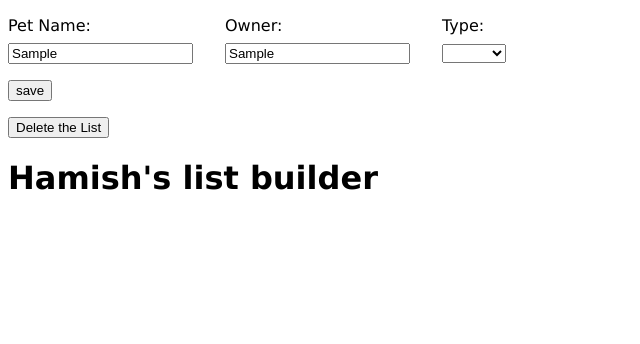
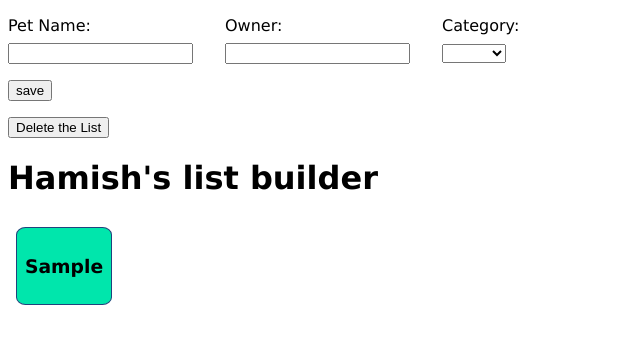
Before and after one commit to Hamish-h/Manipulating_the_DOM, a website: page index.html in a window 1280 px wide. Both pictures are taken after typing "Sample", "Sample" into the empty fields and a click on the input "save". Shown: the whole page, without its empty margins (0-640 px from the left). Drawn offline with Linux system fonts and the light colour scheme.

Commit message:
debugged error

```diff
--- a/index.html
+++ b/index.html
@@ -19,8 +19,8 @@
           <input type="text" id="owner" required/>
         </div>
         <div class="form-item">
-          <label for="type" class="primary">Type</label>
-          <select id="type">
+          <label for="category" class="primary">Category</label>
+          <select id="category">
             <option value="" disabled selected></option>
             <option value="cat">Cat</option>
             <option value="dog">Dog</option>
--- a/js/app.js
+++ b/js/app.js
@@ -24,8 +24,8 @@ const createReadingListItem = function (form) {
   readingListItem.classList.add('reading-list-item');
   const title = buildElement('h2', form.title.value);
   readingListItem.appendChild(title);
-  const author = buildElement('h3', form.author.value);
-  readingListItem.appendChild(author);
+  const owner = buildElement('h3', form.owner.value);
+  readingListItem.appendChild(owner);
   const category = buildElement('p', form.category.value);
   readingListItem.appendChild(category);
 
```
